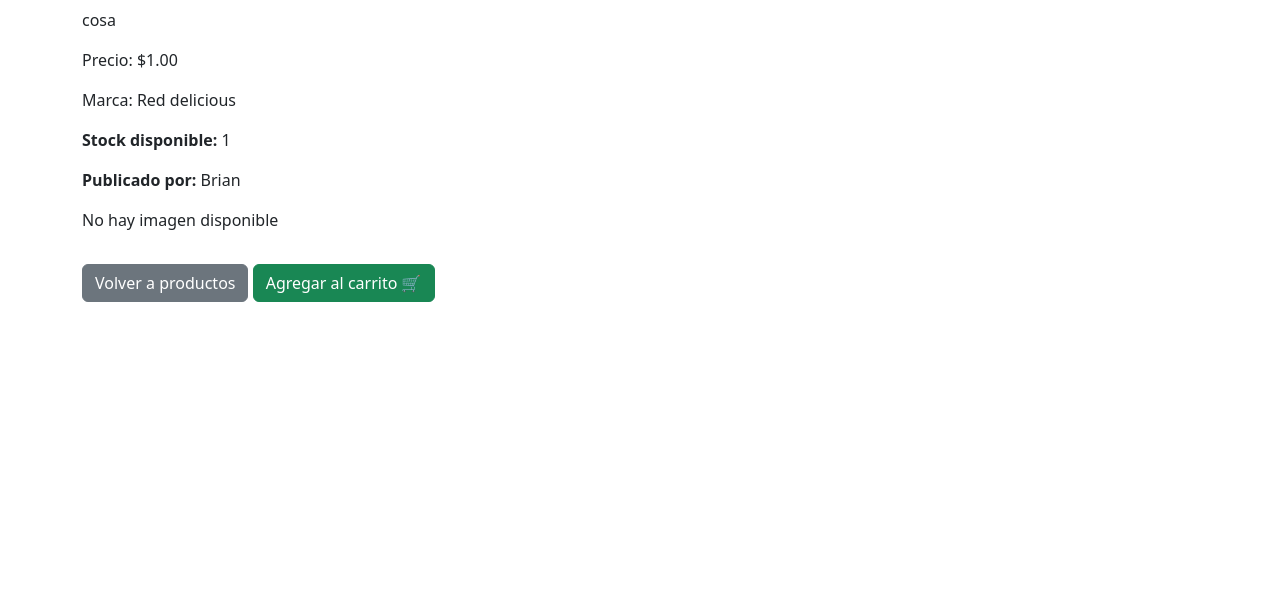
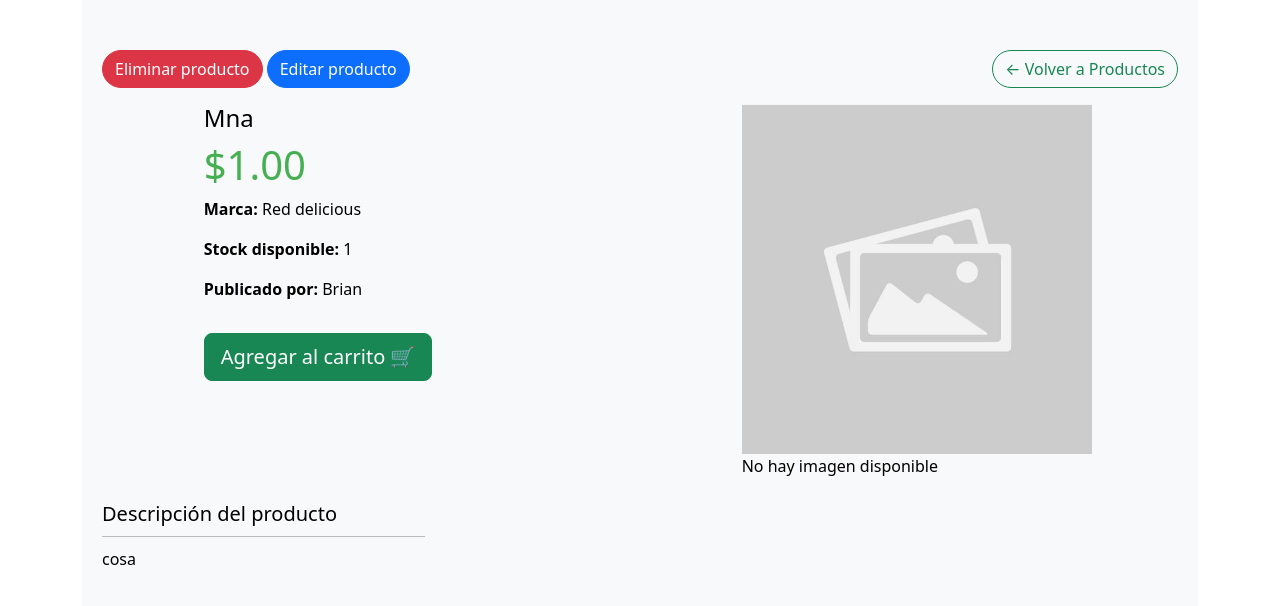
Before and after one commit to BeB55/Progra4-Grupo9, a Django app: page /productos/4/ in a window 1280 px wide. Shown: the part 66-672 px from the top of the page. Run offline with Django 5.2, Linux system fonts and the light colour scheme; data comes from the database, SQL or seed files in the repository; both versions use the stored data as it was after the commit; some libraries are stand-ins or nearby versions.

Commit message:
Cambios de diseño: Todo relacionado a productos y carrito. Agrego base.css global

```diff
--- a/products/templates/products/product_detail.html
+++ b/products/templates/products/product_detail.html
@@ -1,19 +1,65 @@
 {% extends "base.html" %}
+{% load widget_tweaks %}
+{% load static %}
+
 {% block content %}
-  <h1>{{ product.product_name }}</h1>
-  <p>{{ product.description }}</p>
-  <p>Precio: ${{ product.price }}</p>
-  <p>Marca: {{ product.brand }}</p>
+
+<section style="padding: 20px 20px; background-color: #f8f9fa; color: #000000;">
+
+  <div style="display: flex; justify-content: space-between; align-items: center; margin-top: 30px;">
+
+    <div>
+      <a href="{% url 'products:product_delete' %}" class="btn btn-danger rounded-pill">Eliminar producto</a>
+      <a href="{% url 'products:product_edit' %}" class="btn btn-primary rounded-pill">Editar producto</a>
+    </div>
+
+    <div>
+      <a href="{% url 'products:product_list' %}" class="btn btn-outline-success rounded-pill">← Volver a Productos</a>
+    </div>
+
+  </div>
+
+
+
+
+    <div class="container mt-3">
+      <div class="row mb-4">
+        <div class="col text-cente">
+
+          <div class="row justify-content-around">
+            <div class="col-4">
+              <h4>{{ product.name }}</h4>
+              <h1 style="color: rgb(70, 175, 82);">${{ product.price }}</h1>
+              <p><strong> Marca: </strong>{{ product.brand }}</p>
               <p><strong>Stock disponible:</strong> {{ product.stock }}</p>
               <p><strong>Publicado por:</strong> {{ product.user.username }}</p>
+              <a href="{% url 'carrito:add_to_cart' product.id %}"
+                class="btn btn-success mt-3 btn-lg">Agregar al carrito 🛒</a>
+            </div>
 
+            <div class="col-4">
               {% if product.image %}
                 <div>
                   <img src="{{ product.image.url }}" alt="{{ product.name }}" style="max-width:400px; height:auto;">
                 </div>
               {% else %}
-    <p>No hay imagen disponible</p>
+                  <img src="{% static 'img/placeholder.png' %}" alt="{{ product.name }}" style="max-width:350px; height:auto;">
+                  <span>No hay imagen disponible</span>
               {% endif %}
-  <a href="{% url 'products:product_list' %}" class="btn btn-secondary mt-3">Volver a productos</a>
-  <a href="{% url 'carrito:add_to_cart' product.id %}" class="btn btn-success mt-3">Agregar al carrito 🛒</a>
+            </div>
+
+          </div>
+        </div>
+      </div>
+    </div>
+
+    <div>
+      <h5>Descripción del producto</h5>
+      <hr style="width: 30%; margin: 10px 0px 10px;">
+      <p>{{ product.description }}</p>
+    </div>
+
+  </div>
+</section>
+
 {% endblock %}
--- a/products/templates/products/products_form.html
+++ b/products/templates/products/products_form.html
@@ -7,7 +7,7 @@
 <section style="padding: 20px 20px; background-color: #f8f9fa; color: #000000;">
 
   <div style="text-align: right; margin-top: 30px;">
-    <a href="{% url 'home' %}" class="btn btn-outline-success rounded-pill">← Volver al inicio</a>
+    <a href="{% url 'products:product_list' %}" class="btn btn-outline-success rounded-pill">← Volver a Productos</a>
   </div>
 
   <div style="max-width: 800px; margin: auto;">
--- a/products/urls.py
+++ b/products/urls.py
@@ -1,13 +1,14 @@
 from django.urls import path
-from .views import product_list, product_create, product_detail
 from . import views
 
 app_name = 'products'
 
 urlpatterns = [
-    path('', product_list, name='product_list'),
-    path('nuevo/', product_create, name='product_create'),
-    path('<int:product_id>/', product_detail, name='product_detail'),
+    path('', views.product_list, name='product_list'),
+    path('nuevo/', views.product_create, name='product_create'),
+    path('editar/', views.product_edit, name='product_edit'),
+    path('eliminar/', views.product_delete, name='product_delete'),
+    path('<int:product_id>/', views.product_detail, name='product_detail'),
     path("mapa/", views.mapa_delivery, name="mapa_delivery"),
     path('crear_pedido/', views.crear_pedido, name='crear_pedido'),
     path('about/', views.about, name='about'),
--- a/templates/base.html
+++ b/templates/base.html
@@ -2,62 +2,16 @@
 
 <!DOCTYPE html>
 <html lang="es">
+
 <head>
   <meta charset="UTF-8">
   <meta name="viewport" content="width=device-width, initial-scale=1">
   <title>{% block title %}Mercadito{% endblock %}</title>
   <link href="https://cdn.jsdelivr.net/npm/bootstrap@5.3.2/dist/css/bootstrap.min.css" rel="stylesheet">
   <link rel="stylesheet" href="https://cdn.jsdelivr.net/npm/bootstrap-icons@1.11.1/font/bootstrap-icons.css">
+  <link rel="stylesheet" href="{% static 'styles/base.css' %}">
+</head>
 
-  <style>
-
-    .field {
-        display: flex;
-        align-items: center;
-        justify-content: center;
-        gap: 10px;
-        margin-bottom: 12px;
-    }
-
-    .input-field {
-        width: 300px;
-        height: 35px;
-        background-color: #dbffe3;
-        padding: 8px;
-        border-radius: 6px;
-        border: 1px solid #ccc;
-    }
-
-    .desc-field{
-      background-color: #dbffe3;
-    }
-
-      #submit-btn{
-        color:#000000;
-        text-decoration: none;
-        border: none;
-        margin: 10px;
-        padding: 8px 8px;
-      }
-      #submit-btn:hover{
-        border-radius: 5px;
-        background-color: #69BE7C;
-        padding: 10px 10px;
-        transition: all 0.2s ease;
-      }
-
-    #navbar-btn{
-      color:#000000;
-      text-decoration: none;
-    }
-    #navbar-btn:hover{
-      border-radius: 5px;
-      background-color: #69BE7C;
-      padding: 10px 10px;
-      transition: all 0.2s ease;
-    }
-  </style>
-</head>
 <body class="bg-white text-dark">
 <nav class="navbar navbar-dark" style="background-color: #69DB7C;">
   <div class="container-fluid d-flex align-items-center justify-content-between">
```
Also changed, not shown: cart/templates/cart/cart.html (+4 -3 lines), products/templates/products/product_list.html (+6 -3 lines), static/styles/base.css (added, +61 -0 lines), db.sqlite3. Lines whose indentation alone changed are shown as unchanged.
